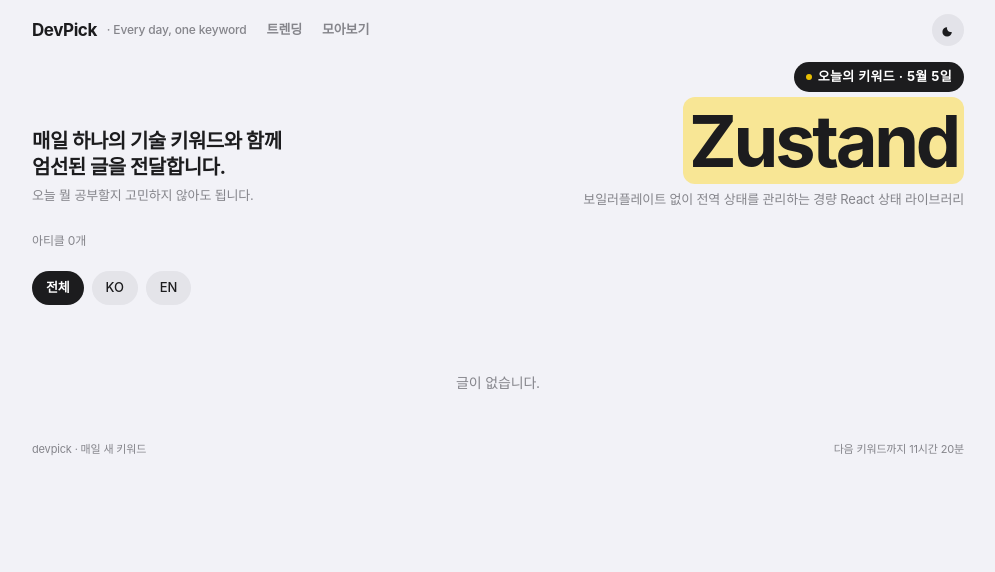
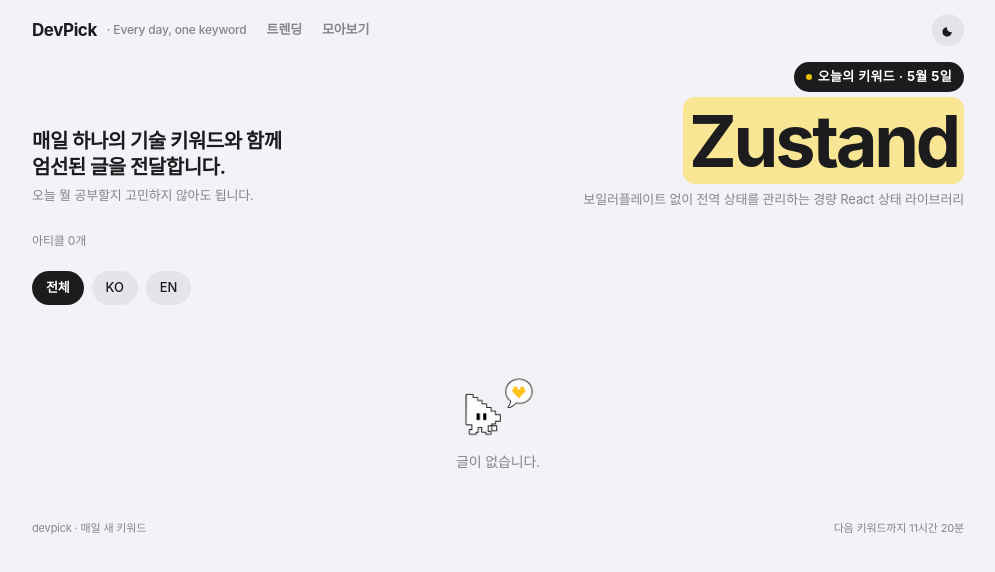
Before and after one commit to sykim0181/DevPick, a React (Vite) app: page /#/ in a window 1280 px wide. Shown: the top 572 px of the page, without its empty margins (142-1137 px from the left). Built offline with nearby package versions, Linux system fonts and the light colour scheme; a web font is replaced by a local one.

Commit message:
feat: 글이 없는 경우 ui 변경

```diff
--- a/src/pages/DigestPage.tsx
+++ b/src/pages/DigestPage.tsx
@@ -224,7 +224,10 @@
                 </div>
               </>
             ) : (
-              <p className="text-sm text-[var(--sub)] py-8 text-center">데이터가 없습니다.</p>
+              <div className="flex flex-col items-center gap-3 py-10">
+                <img src="/cursor_heart.png" width={80} alt="" />
+                <p className="text-sm text-[var(--sub)]">글이 없습니다.</p>
+              </div>
             )}
           </div>
 
--- a/src/pages/HomePage.tsx
+++ b/src/pages/HomePage.tsx
@@ -146,9 +146,14 @@
 
       {/* ── 아티클 그리드 ── */}
       {filtered.length === 0 ? (
-        <div className="text-center py-12 text-sm text-[var(--sub)]">
-          {data === null ? "로딩 중..." : "글이 없습니다."}
-        </div>
+        data === null ? (
+          <div className="text-center py-12 text-sm text-[var(--sub)]">로딩 중...</div>
+        ) : (
+          <div className="flex flex-col items-center gap-3 py-12">
+            <img src="/cursor_heart.png" width={80} alt="" />
+            <p className="text-sm text-[var(--sub)]">글이 없습니다.</p>
+          </div>
+        )
       ) : (
         <div className="grid grid-cols-[repeat(auto-fit,minmax(260px,1fr))] gap-3.5 mb-8">
           {filtered.map((article, i) => (
--- a/src/pages/TrendingPage.tsx
+++ b/src/pages/TrendingPage.tsx
@@ -92,8 +92,9 @@
 
       {/* Card grid */}
       {filtered.length === 0 ? (
-        <div className="text-center py-16 text-sm text-[var(--sub)]">
-          글이 없습니다.
+        <div className="flex flex-col items-center gap-3 py-16">
+          <img src="/cursor_heart.png" width={80} alt="" />
+          <p className="text-sm text-[var(--sub)]">글이 없습니다.</p>
         </div>
       ) : (
         <div className="grid grid-cols-[repeat(auto-fit,minmax(260px,1fr))] gap-3.5 mb-8">
```
Also changed, not shown: public/cursor_heart.png (added).
